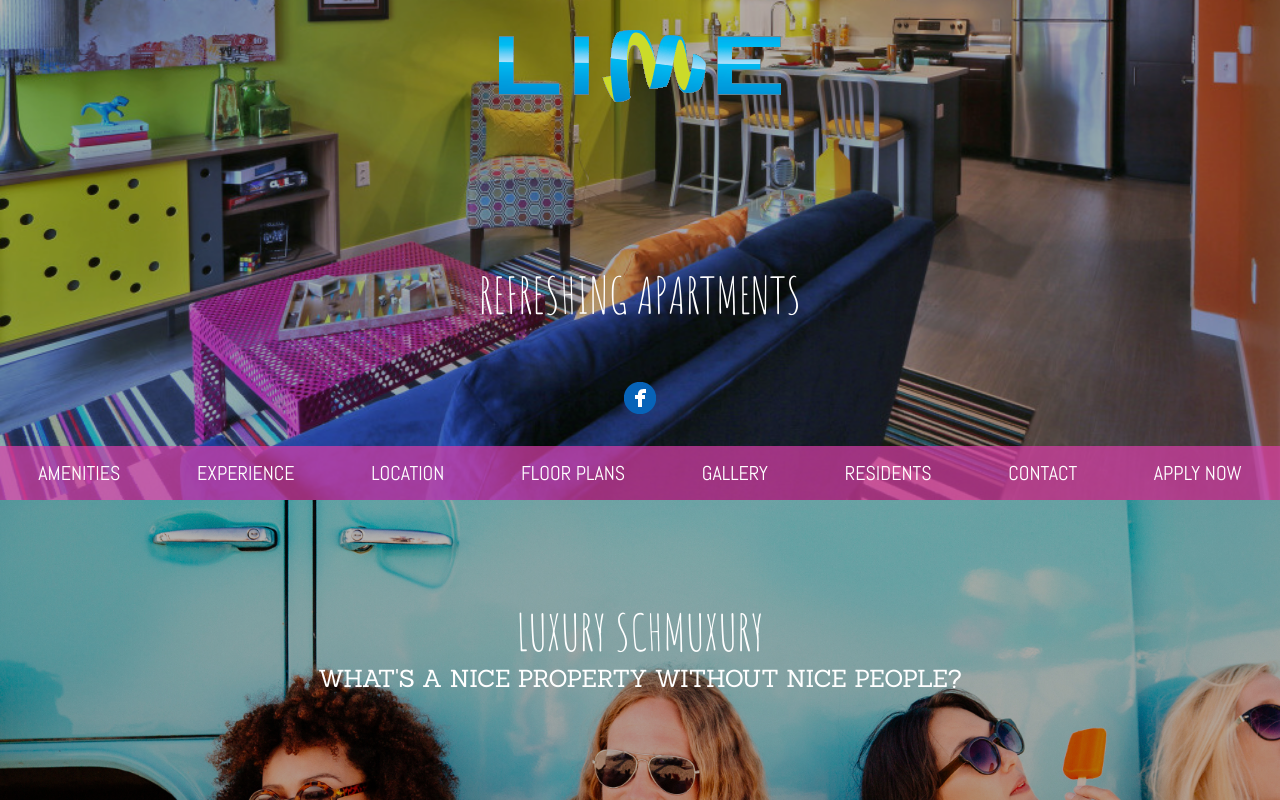
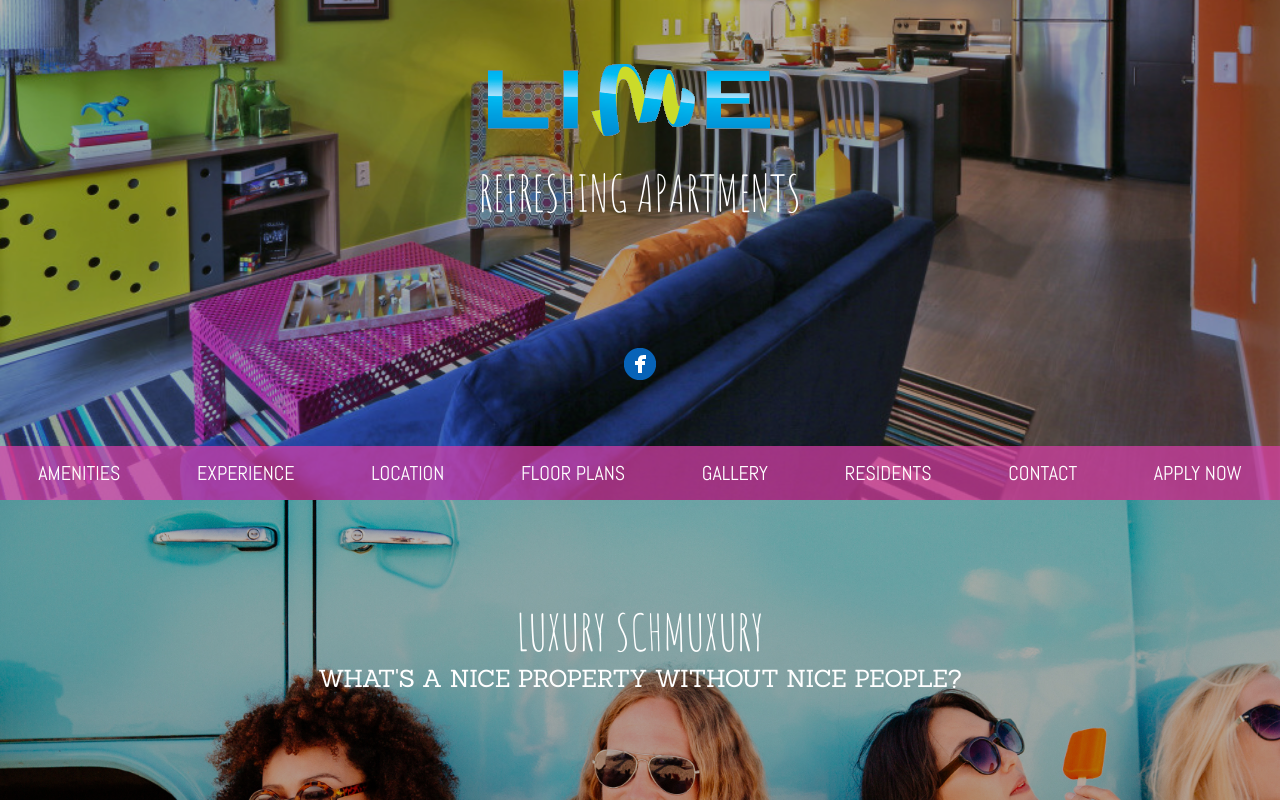
Before and after one commit to limeapartments/website, a React app: page / in a window 1280 px wide. Shown: the top 800 px of the page. Built offline with nearby package versions, Linux system fonts and the light colour scheme; a web font is replaced by a local one.

Commit message:
Update header layout

```diff
--- a/src/components/Header.tsx
+++ b/src/components/Header.tsx
@@ -20,12 +20,14 @@ export default () => (
     ]}>
       <div style={{ height: '100%', width: '100%', display: 'flex', flexDirection: 'column', alignItems: 'center', justifyContent: 'space-between'}}>
         <div style={{ height: '100%', width: '100%', display: 'flex', flexDirection: 'column', alignItems: 'center', justifyContent: 'space-around'}}>
-          <a href="https://limeapartments.com">
-            <img src={require('../../static/images/lime-logo.png')} />
-          </a>
-          <TitleDiv>
-            REFRESHING APARTMENTS
-          </TitleDiv>
+          <div>
+            <a href="https://limeapartments.com">
+              <img src={require('../../static/images/lime-logo.png')} />
+            </a>
+            <TitleDiv style={{ paddingTop: 20 }}>
+              REFRESHING APARTMENTS
+            </TitleDiv>
+          </div>
           <a href="https://www.facebook.com/pages/Lime-Apartments/389529864487875?skip_nax_wizard=true">
             <img src={require('../../static/images/facebook-icon.png')} />
           </a>
```
